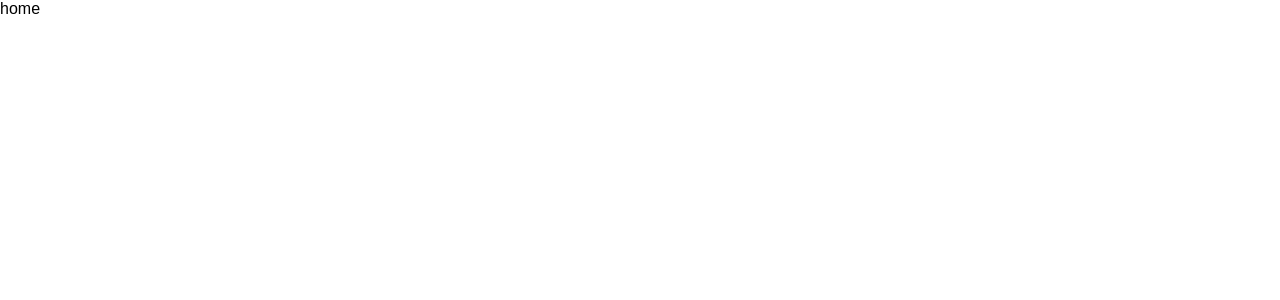
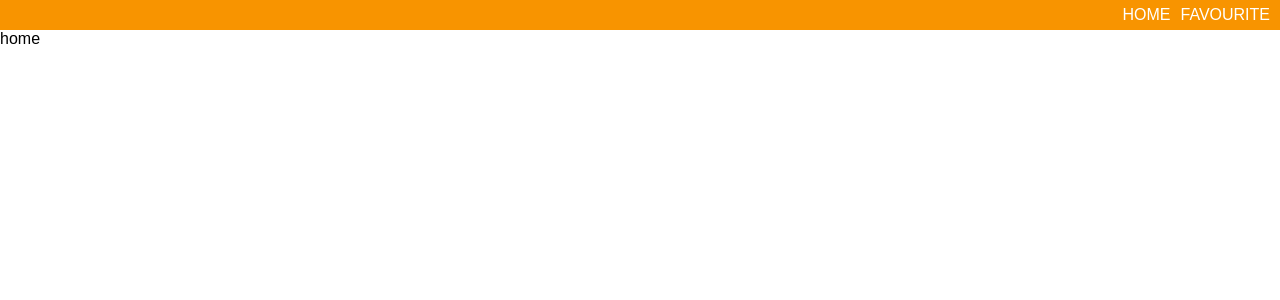
Before and after one commit to RubenKarapetyann/github-users-react, a React app: page / in a window 1280 px wide. Shown: the top 300 px of the page. Built offline with nearby package versions, Linux system fonts and the light colour scheme.

Commit message:
created the main layout

```diff
--- a/src/components/Header/headers/NavBar/NavBar.tsx
+++ b/src/components/Header/headers/NavBar/NavBar.tsx
@@ -8,6 +8,7 @@
             <NavLink
                 path={item.path}
                 displayName={item.displayName}
+                key={item.id}
             />
         ))}
     </nav>
--- /dev/null
+++ b/src/components/Layouts/MainLayout/MainLayout.tsx
@@ -0,0 +1,12 @@
+import { NavBar } from "../../Header"
+import { Outlet } from "react-router-dom"
+
+const MainLayout = () => (
+    <>
+        <NavBar/>
+        <Outlet/>
+        {/* can be footer or smth else */}
+    </>
+)
+
+export default MainLayout
--- a/src/routing/Router.tsx
+++ b/src/routing/Router.tsx
@@ -1,7 +1,11 @@
 import { createBrowserRouter, RouterProvider } from "react-router-dom"
 import ROUTES from "./routes"
+import MainLayout from "../components/Layouts/MainLayout/MainLayout"
 
-const router = createBrowserRouter(ROUTES)
+const router = createBrowserRouter([{
+    element: <MainLayout/>,
+    children: ROUTES
+}])
 
 const Router = () => <RouterProvider router={router}/>
 
```
